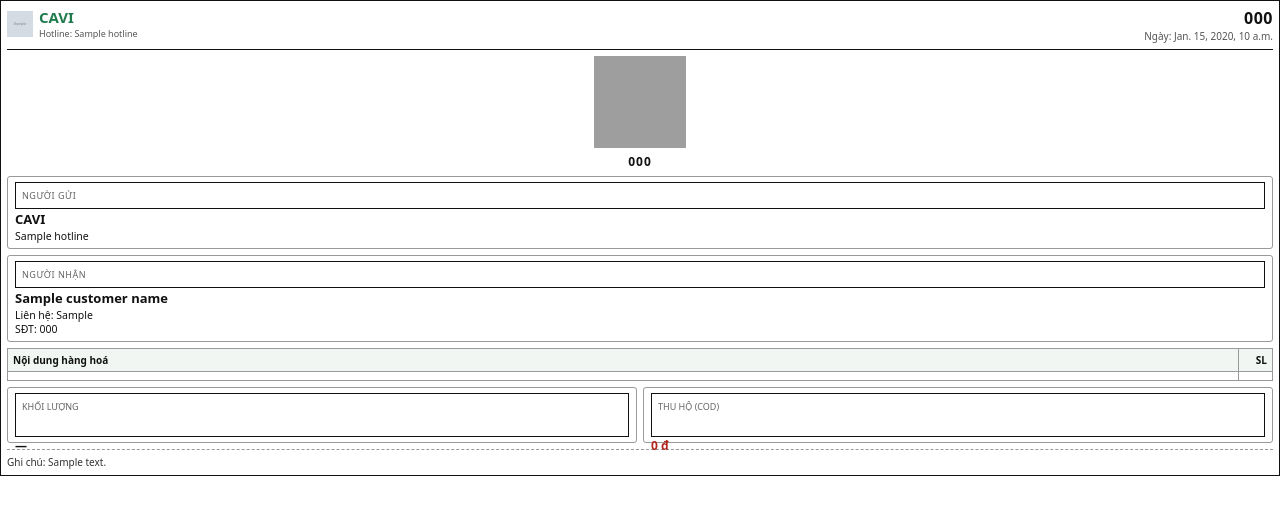
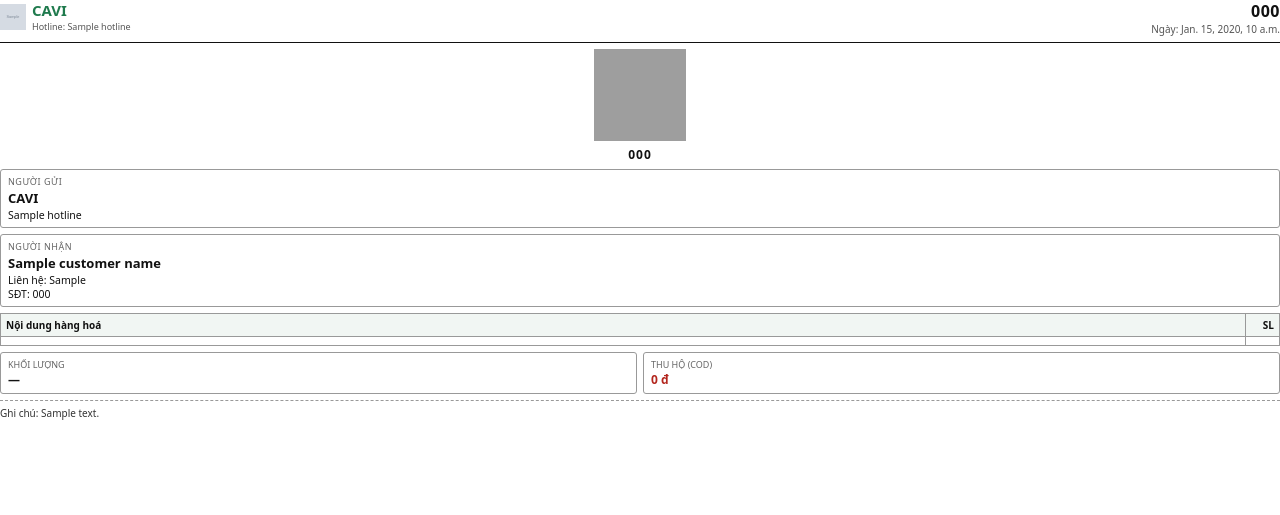
Before and after one commit to tuyennv11/CAVI, a Django app: template backend/crm/templates/crm/order_label_pdf.html in a window 1280 px wide. Shown: the top 515 px of the page. Run offline with Django 5.2, Linux system fonts and the light colour scheme; tables that the repository leaves empty hold one stand-in row (values such as "Sample post"); the template is opened without the code that fills it: values that come from a table or form of the project are taken from there, most other values are stand-ins (such as "Sample title", 1, 10 or a date in 2020); grey boxes marked "Sample" are stand-in pictures; lists and menus that the app fills with data are empty; grey boxes are pictures that could not be loaded.

Commit message:
Fix shipping label boxes rendering with content outside their border
A leftover .label { border; padding; height: 100% } rule from an
earlier draft was cascading onto every .party/.route/.meta-row .label
caption (CSS specificity meant the nested selectors only overrode
font-size/color, not border/padding/height), making WeasyPrint
fragment each info box so its border only wrapped the caption line
while the actual value text rendered outside/below it. Removed the
stray rule.

Co-Authored-By: Claude Sonnet 5 <noreply@anthropic.com>

```diff
--- a/backend/crm/templates/crm/order_label_pdf.html
+++ b/backend/crm/templates/crm/order_label_pdf.html
@@ -6,7 +6,6 @@
   @page { size: 100mm 150mm; margin: 4mm; }
   * { box-sizing: border-box; }
   body { font-family: "Noto Sans", "DejaVu Sans", sans-serif; font-size: 11px; color: #111; margin: 0; }
-  .label { border: 1.5px solid #111; padding: 6px; height: 100%; }
   .top { display: flex; justify-content: space-between; align-items: flex-start; border-bottom: 1.5px solid #111; padding-bottom: 6px; margin-bottom: 6px; }
   .brand { display: flex; align-items: center; gap: 6px; }
   .brand img { width: 26px; height: 26px; }
```
